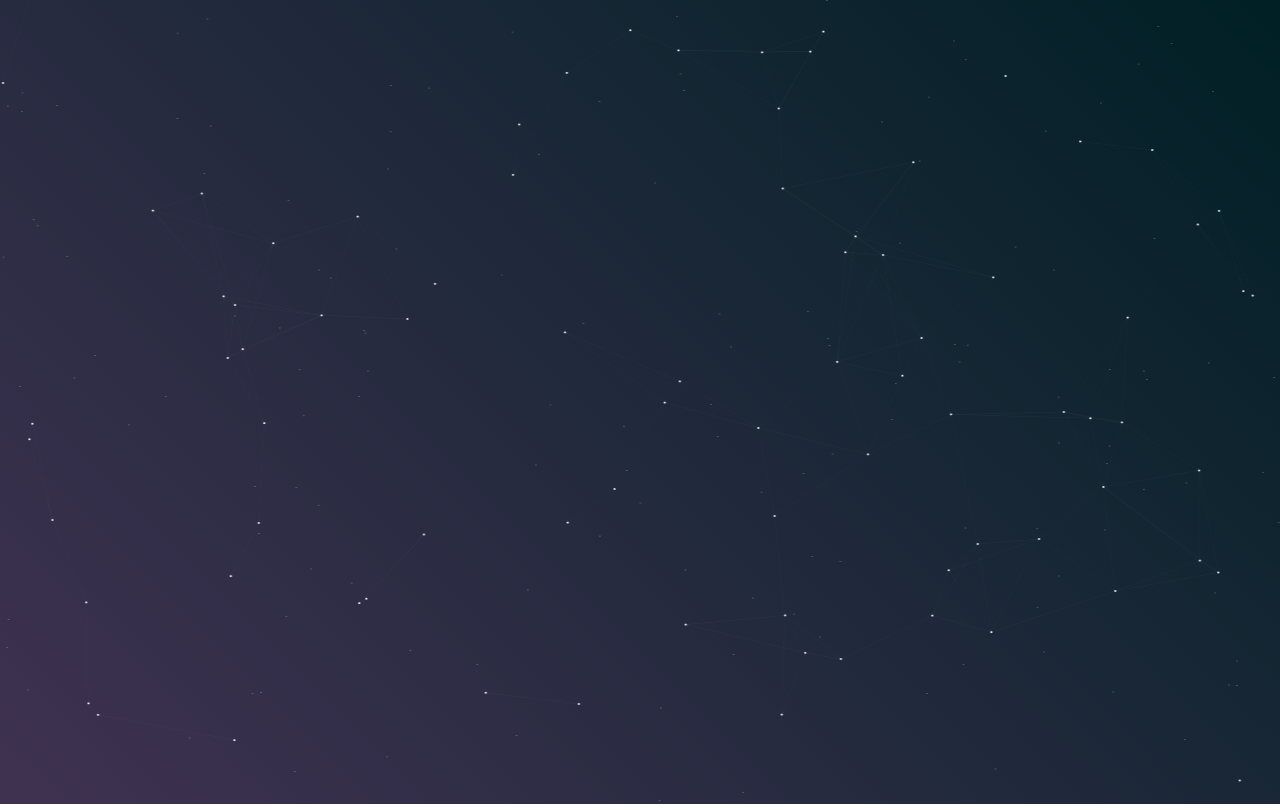
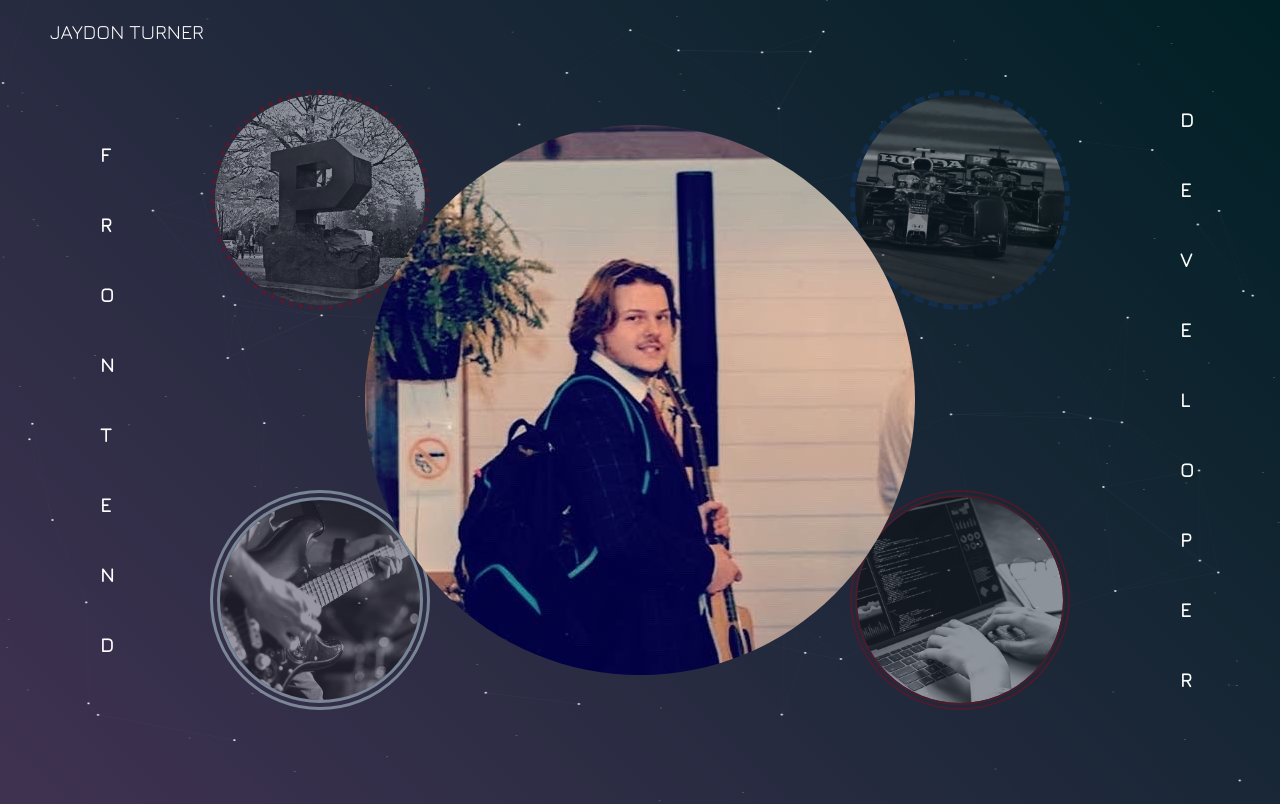
Before and after one commit to turne309/portfolio, a plain HTML site: page index.html in a window 1280 px wide. Drawn offline with nearby package versions, Linux system fonts and the light colour scheme.

Commit message:
+Landing Page edits
+ circles
+ tag
+ featured Text
+Mouse Anims

```diff
--- a/index.html
+++ b/index.html
@@ -16,6 +16,7 @@
     <!-- page container -->
     <div class="container">
       <!-- Page BG -->
+      <div class="page-bg">
         <div id="particles-background" class="vertical-centered-box"></div>
         <div id="particles-foreground" class="vertical-centered-box"></div>
         <div class="vertical-centered-box">
@@ -34,11 +35,36 @@
             xmlns:xlink="http://www.w3.org/1999/xlink"
           ></svg>
         </div>
+      </div>
       <!-- end of page BG -->
+
+      <!-- Section 1 -->
+      <section class="section-1 center">
+        <!-- Logo -->
+        <a href="#" class="logo">Jaydon Turner</a>
+        <!-- End of logo -->
+
+        <!-- Animated circles -->
+        <div class="circles">
+          <div class="circle circle-1"></div>
+          <div class="circle circle-2"></div>
+          <div class="circle circle-3"></div>
+          <div class="circle circle-4"></div>
+        </div>
+        <div class="main-circle center">
+          <img src="images/LanderMain.jpg" alt="" />
+        </div>
+        <!-- End of anim circles -->
+
+        <!-- Featured Text -->
+        <h4 class="featured-text featured-text-1">Front End</h4>
+        <h4 class="featured-text featured-text-2">Developer</h4>
+        <!-- End Of Featured Text -->
+      </section>
+
+      <!-- End of Section 1 -->
     </div>
     <!-- End of page container -->
-
     <script src="script.js"></script>
-    <div id="header"></div>
   </body>
 </html>
--- a/style.css
+++ b/style.css
@@ -27,6 +27,12 @@
 
 html {
   font-size: 62.5%;
+}
+
+.center {
+  display: flex;
+  justify-content: center;
+  align-items: center;
 }
 /* End of commone styles */
 
@@ -94,50 +100,11 @@ html {
 body {
   background: mix(#3f3251, #002025, 70%);
 }
-
 #prism-logo path {
   fill: #20293b;
   stroke: rgba(255, 255, 255, 1);
   stroke-width: 1px;
 }
-
-.loader-circle {
-  position: absolute;
-  left: 50%;
-  top: 50%;
-  width: 120px;
-  height: 120px;
-  border-radius: 50%;
-  box-shadow: inset 0 0 0 1px rgba(255, 255, 255, 0.1);
-  margin-left: -60px;
-  margin-top: -60px;
-}
-
-.loader-line-mask {
-  position: absolute;
-  left: 50%;
-  top: 50%;
-  width: 60px;
-  height: 120px;
-  margin-left: -60px;
-  margin-top: -60px;
-  overflow: hidden;
-  transform-origin: 60px 60px;
-  -webkit-mask-image: -webkit-linear-gradient(
-    top,
-    rgba(0, 0, 0, 1),
-    rgba(0, 0, 0, 0)
-  );
-  animation: rotate 1.2s infinite linear;
-}
-
-.loader-line-mask .loader-line {
-  width: 120px;
-  height: 120px;
-  border-radius: 50%;
-  box-shadow: inset 0 0 0 1px rgba(255, 255, 255, 0.5);
-}
-
 #particles-background,
 #particles-foreground {
   left: -51%;
@@ -146,14 +113,12 @@ body {
   height: 202%;
   transform: scale3d(0.5, 0.5, 1);
 }
-
 #particles-background {
   background: mix(#3f3251, #002025, 70%);
   background-image: -moz-linear-gradient(45deg, #3f3251 2%, #002025 100%);
   background-image: -webkit-linear-gradient(45deg, #3f3251 2%, #002025 100%);
   background-image: linear-gradient(45deg, #3f3251 2%, #002025 100%);
 }
-
 @keyframes rotate {
   0% {
     transform: rotate(0deg);
@@ -162,7 +127,6 @@ body {
     transform: rotate(360deg);
   }
 }
-
 @keyframes fade {
   0% {
     opacity: 1;
@@ -174,7 +138,6 @@ body {
     opacity: 1;
   }
 }
-
 body {
   -webkit-font-smoothing: antialiased;
   text-rendering: optimizeLegibility;
@@ -182,16 +145,111 @@ body {
   -webkit-user-select: none;
   overflow: hidden;
 }
-
 body .vertical-centered-box {
   position: absolute;
   width: 100%;
   height: 100%;
   text-align: center;
 }
-
 body .vertical-centered-box:after {
   content: "";
   display: inline-block;
 }
 /* END of Page BG - Interstellar */
+
+/* Section 1 */
+.section-1 {
+  position: relative;
+  height: 100vh;
+  width: 100%;
+}
+
+/* Logo */
+.logo {
+  position: absolute;
+  top: 2rem;
+  left: 5rem;
+  font-size: 2rem;
+  text-transform: uppercase;
+  color: white;
+}
+/* End of Logo */
+
+/* Anim Circle */
+.circles {
+  position: absolute;
+  top: 0;
+  left: 0;
+  width: 100%;
+  height: 100%;
+  display: grid;
+  grid-template-columns: repeat(2, 1fr);
+  grid-template-rows: repeat(2, 1fr);
+}
+
+.circle {
+  width: 22rem;
+  height: 22rem;
+  border-radius: 50%;
+  background-color: red;
+  align-self: center;
+  justify-self: center;
+  opacity: 0.5;
+}
+
+.circle-1 {
+  background: url(images/unfinishedP.jpg) center no-repeat;
+  background-size: cover;
+  background-clip: content-box;
+  border: 0.5rem dotted #76101e;
+}
+.circle-2 {
+  background: url(images/F1.jpg) center no-repeat;
+  background-size: cover;
+  background-clip: content-box;
+  border: 0.5rem dashed #133769;
+}
+.circle-3 {
+  background: url(images/guitar.jpg) center no-repeat;
+  background-size: cover;
+  background-clip: content-box;
+  border: 1rem double #c2dde4;
+}
+.circle-4 {
+  background: url(images/programmer.jpg) center no-repeat;
+  background-size: cover;
+  background-clip: content-box;
+  border: 0.7rem double #76101e;
+}
+.main-circle {
+  width: 55rem;
+  height: 55rem;
+  position: absolute;
+  overflow: hidden;
+  border-radius: 50%;
+}
+.main-circle img {
+  /* mix-blend-mode: color-dodge; */
+}
+/* End of Anim Circles */
+
+/* Featured Text */
+.featured-text {
+  font-size: 2rem;
+  color: white;
+  text-transform: uppercase;
+  width: 0;
+  word-wrap: break-word;
+  line-height: 3.5;
+  position: sticky;
+  top: 0;
+}
+.featured-text-1 {
+  margin: 0 auto 0 10rem;
+}
+.featured-text-2 {
+  margin: 0 10rem 0 auto;
+}
+/* End of Featured Text */
+
+/* End of Section 1 */
```
Also changed, not shown: images/F1.jpg (added), images/LanderMain.jpg (added), images/bg.jpg (deleted), images/guitar.jpg (added), images/headshot.jpg (added), images/programmer.jpg (added), images/unfinishedP.jpg (added). Lines whose indentation alone changed are shown as unchanged.
